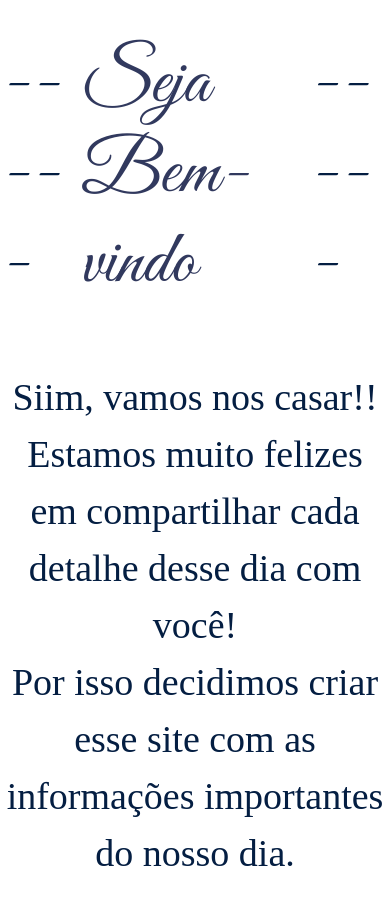
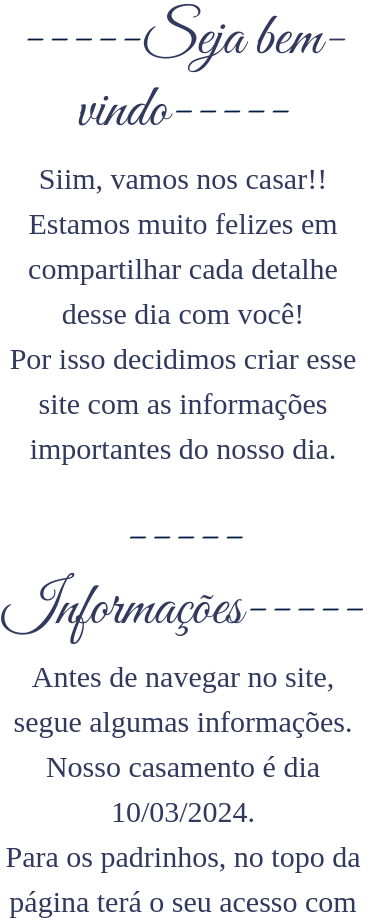
Before and after one commit to EsterPerimHipolito/casamento, a plain HTML site: page index.html in a window 390 px wide. Shown: the part 726-1644 px from the top of the page. Drawn offline with nearby package versions, Linux system fonts and the light colour scheme.

Commit message:
Responsivo pagina principal

```diff
--- a/index.html
+++ b/index.html
@@ -228,20 +228,20 @@
         </div>
       </div>
 
-      <h2 id="bemvindo" class="sejabem-vindo">Seja Bem-vindo</h2>
-      <div class="seja-bem-vindo">
-        <p class="texto-seja-bem-vindo">
+
+
+      <div class="col-12 row">
+        <h2 class="col-12 text-center">Seja bem-vindo</h2>
+        <p class="col-12 texto-seja-bem-vindo text-center">
           Siim, vamos nos casar!!<br />
           Estamos muito felizes em compartilhar cada detalhe desse dia com
-          você!<br />
+          você!<br/>
           Por isso decidimos criar esse site com as informações importantes do
           nosso dia.
         </p>
-      </div>
 
-      <h2 id="abaInfo" class="informacoes">Algumas informações</h2>
-      <div class="algumas-informacoes">
-        <p class="texto-informacoes">
+        <h2 class="col-12 text-center">Informações</h2>
+        <p class="col-12 texto-seja-bem-vindo text-center">
           Antes de navegar no site, segue algumas informações.<br />
           Nosso casamento é dia 10/03/2024.<br />
           Para os padrinhos, no topo da página terá o seu acesso com informações
--- a/layouts/style.css
+++ b/layouts/style.css
@@ -28,69 +28,30 @@
 }
 
 /*SEJA BEM VINDO*/
-.seja-bem-vindo{
-    margin-top: 60px;
-    display: flex;
-    justify-content: center;
-}
-.sejabem-vindo{
-    margin-top: 50px;
-    display: flex;
-    justify-content: center;
+
+
+.row h2{
     color: #31395E;
     font-family: 'Great Vibes', cursive;
-    font-size: 75px;
+    font-size: 60px;
+    margin-top: 15px;
 }
-.sejabem-vindo:before{
+ .row p{
+    color: #31395E;
+    font-family: 'Karma';
+    font-size: 30px;
+ }
+
+.row h2:before{
     content: "-----";
     justify-content: center;
     color: #041E42;
 }
-.sejabem-vindo:after{
+.row h2:after{
     content: "-----";
     justify-content: center;
     color: #041E42;
 }
-.texto-seja-bem-vindo{
-    display: flex;
-    text-align: center;
-    color: #041E42;
-    font-family: 'Karma';
-    font-size: 38px;
-}
-
-/*INFORMACOES*/
-.informacoes{
-    margin-top: 50px;
-    display: flex;
-    justify-content: center;
-    color: #31395E;
-    font-family: 'Great Vibes', cursive;
-    font-size: 75px;
-}
-.informacoes:before{
-    content: "-----";
-    justify-content: center;
-    color: #041E42;
-}
-.informacoes:after{
-    content: "-----";
-    justify-content: center;
-    color: #041E42;
-}
-.algumas-informacoes{
-    margin-top: 60px;
-    display: flex;
-    justify-content: center;
-}
-.texto-informacoes{
-    display: flex;
-    text-align: center;
-    color: #041E42;
-    font-family: 'Karma';
-    font-size: 38px;
-}
-
 /*FOOTER*/
 .foot{
     background-color: #6496CA;
```
Also changed, not shown: pages/presentes/presentes.html (+1 -1 lines), salvar.html (added, +25 -0 lines).
